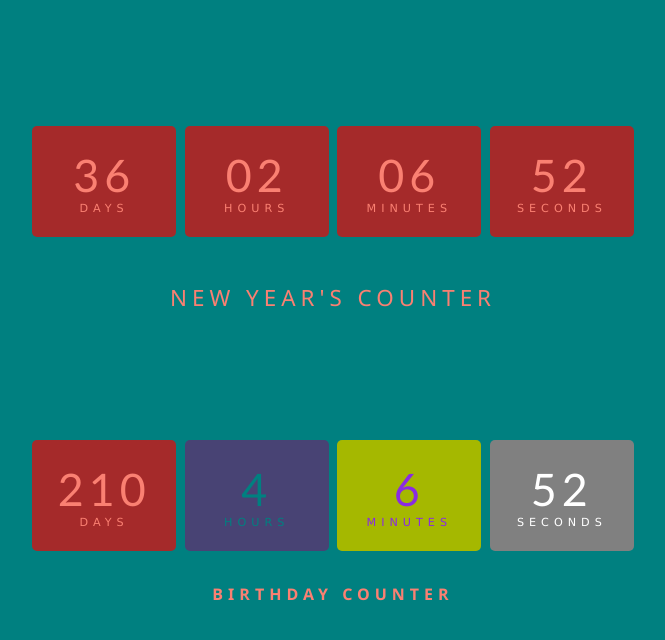
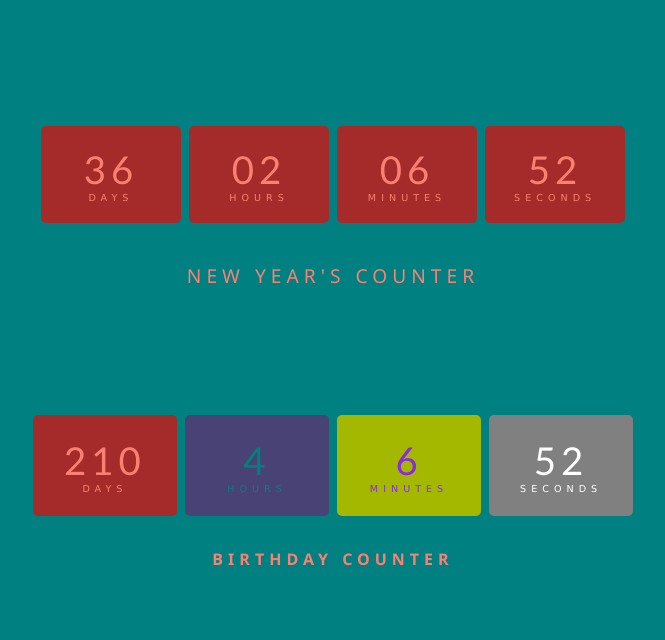
Before and after one commit to June-Junior/goit-js-hw-11-timer, a website built with webpack: page src/index.html in a window 1280 px wide. Shown: the whole page, without its empty margins (307-972 px from the left). Built offline with nearby package versions, Linux system fonts and the light colour scheme.

Commit message:
commit 4.correct

```diff
--- a/src/styles.css
+++ b/src/styles.css
@@ -23,13 +23,13 @@ h1 {
   text-align: center;
   text-transform: uppercase;
   font-family: Verdana, Geneva, Tahoma, sans-serif;
-  font-size: .7em;
+  font-size: .6em;
   letter-spacing: 5px;
   margin-top: 10%;
 }
 .field {
   display: inline-block;
-  padding: 22px;
+  padding: 20px;
   width: 100px;
   border-radius: 5px;
   background: brown;
@@ -55,7 +55,7 @@ h1 {
   text-align: center;
   text-transform: uppercase;
   font-family: Verdana, Geneva, Tahoma, sans-serif;
-  font-size: .7em;
+  font-size: .6em;
   letter-spacing: 5px;
   margin-top: 10%;
 }
```
Also changed, not shown: build/index.html (deleted).
